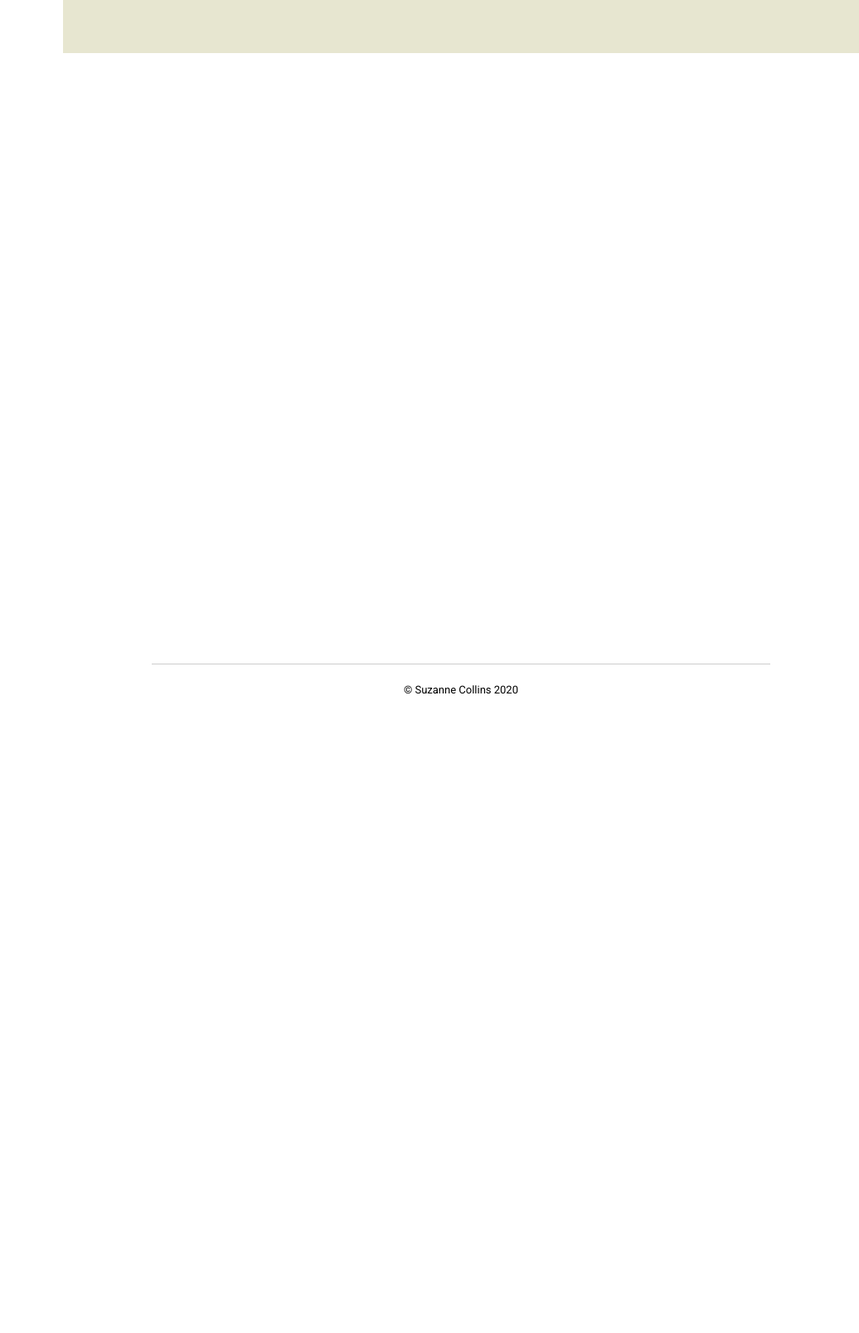
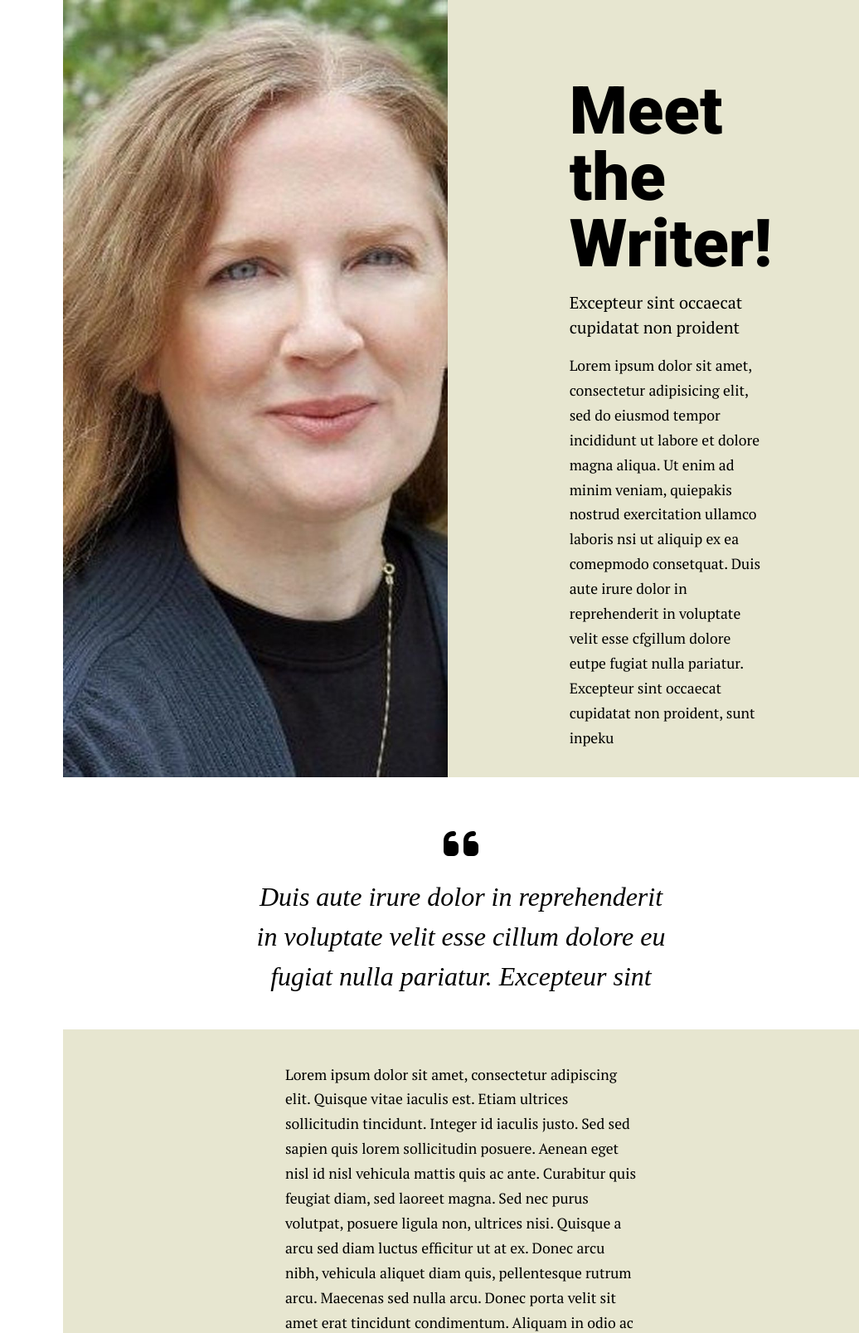
Before and after one commit to brunlucen/brunlucen.github.io, a plain HTML site: page suzanne-project/about.html in a window 1280 px wide. Shown: the top 1607 px of the page at 83% size, 244-1280 px from the left. Before the commit the page ends 862 px from the top, so only its background shows below. Drawn offline with nearby package versions, Linux system fonts and the light colour scheme; a web font is replaced by a local one.

Commit message:
New updates on the about page

```diff
--- a/suzanne-project/about.html
+++ b/suzanne-project/about.html
@@ -21,6 +21,8 @@
   <!--Google Fonts-->
   <link href="https://fonts.googleapis.com/css?family=PT+Serif:400,700%7CRoboto:300,400,700,900&display=swap"
     rel="stylesheet">
+  <link href="https://fonts.googleapis.com/css?family=Playfair+Display:500i&display=swap" rel="stylesheet">
+
   <!--FontAwesome-->
   <script src="https://kit.fontawesome.com/ea152fc1df.js" crossorigin="anonymous"></script>
 </head>
@@ -59,8 +61,69 @@
         </ul>
       </nav>
     </header>
-    <main>
-      <section class="light"></section>
+    <main id="about">
+      <section class="light about">
+        <picture>
+          <img src="img/suzanne.jpg" alt="Photo of Suzanne Collins">
+        </picture>
+        <div>
+          <h1>Meet the Writer!</h1>
+          <h2>Excepteur sint occaecat cupidatat non proident</h2>
+          <p>Lorem ipsum dolor sit amet, consectetur adipisicing elit, sed do eiusmod tempor incididunt ut labore et
+            dolore magna aliqua. Ut enim ad minim veniam, quiepakis nostrud exercitation ullamco laboris nsi ut aliquip
+            ex ea comepmodo consetquat. Duis aute irure dolor in reprehenderit in voluptate velit esse cfgillum dolore
+            eutpe fugiat nulla pariatur. Excepteur sint occaecat cupidatat non proident, sunt inpeku</p>
+        </div>
+      </section>
+      <section class="quote"><i class="fas fa-3x fa-quote-left margin-vh"></i><em>Duis aute irure dolor in reprehenderit
+          in voluptate velit esse cillum dolore eu fugiat nulla pariatur. Excepteur sint </em></section>
+      <section class="light">
+        <p>Lorem ipsum dolor sit amet, consectetur adipiscing elit. Quisque vitae iaculis est. Etiam ultrices
+          sollicitudin tincidunt. Integer id iaculis justo. Sed sed sapien quis lorem sollicitudin posuere. Aenean eget
+          nisl id nisl vehicula mattis quis ac ante. Curabitur quis feugiat diam, sed laoreet magna. Sed nec purus
+          volutpat, posuere ligula non, ultrices nisi. Quisque a arcu sed diam luctus efficitur ut at ex. Donec arcu
+          nibh, vehicula aliquet diam quis, pellentesque rutrum arcu. Maecenas sed nulla arcu. Donec porta velit sit
+          amet erat tincidunt condimentum. Aliquam in odio ac arcu mattis congue vel eget purus.</p>
+
+        <p>
+          Integer vulputate vehicula hendrerit. Pellentesque et ornare dui. Sed rutrum sapien neque, non imperdiet enim
+          dictum et. Nunc laoreet elit eros. Aliquam ut felis justo. Donec eleifend mi quis magna pellentesque ornare.
+          Phasellus ullamcorper condimentum luctus. Aliquam aliquam eros urna, eu interdum eros interdum quis. Ut sit
+          amet ultrices sem. Cras malesuada lacus et lacus rutrum tempor. Curabitur quis accumsan augue. Phasellus nec
+          leo at orci luctus tincidunt vel quis libero. Nullam cursus augue quis leo eleifend tincidunt.
+        </p>
+        <p>
+          Curabitur ac ligula consectetur, accumsan mi quis, imperdiet metus. Etiam vestibulum elementum tincidunt.
+          Aenean semper non neque ut finibus. Etiam gravida mi eu sem varius porttitor. Cras ac ornare mauris. Morbi
+          placerat lorem libero, viverra porta erat tincidunt sed. Nulla eu justo turpis.</p>
+        <div></div>
+      </section>
+      <section id="progress" class="light">
+        <a href="">
+          <div class="card">
+            <img src="img/hand.svg" alt="">
+            <div>
+              <div>
+                <h3>Progress updates</h3><i class="fas fa-plus"></i>
+              </div>
+              <p>Finished 200 pages of the new novel. Sharing some thoughts about the process and also a few decisions.
+              </p>
+            </div>
+          </div>
+        </a>
+        <a href="">
+          <div class="card">
+            <img src="img/hungergamessymbol.svg" alt="">
+            <div>
+              <div>
+                <h3>The politics of Panem</h3><i class="fas fa-plus"></i>
+              </div>
+              <p>Learn more about the politics and about the secret hand that rules Panem. It's an exciting read!
+              </p>
+            </div>
+          </div>
+        </a>
+      </section>
     </main>
     <footer>
       <p>© Suzanne Collins 2020</p>
--- a/suzanne-project/css/style.css
+++ b/suzanne-project/css/style.css
@@ -18,6 +18,7 @@ by Bruno Lucena
   --color-btn-secondary: black;
   --font-h: 'Roboto', sans-serif;
   --font-p: 'PT Serif', sans-serif;
+  --font-em: 'Playfair Display', serif;
   --color-light: white;
   --color-dark: black;
   --color-ptext: #333333;
@@ -81,7 +82,6 @@ header {
 }
 
 section {
-  background-color: var(--color-bg2);
   padding: var(--padding-small);
 }
 
@@ -276,6 +276,12 @@ div.social i {
   padding: 0 0.1em
 }
 
+
+.about img {
+  object-fit: cover;
+  max-width: 720px;
+}
+
 /* Header logo is following the prototype design where I made the decision to display a horizontal logo on the masthead but another version of the logo in the mobile (hamburguer) menu */
 header img {
   width: 160px;
@@ -288,7 +294,6 @@ header nav img {
 }
 
 /* Start of main content */
-
 section img {
   width: 100%;
 }
@@ -307,20 +312,42 @@ section div.image img:hover {
   transition: all 0.3s ease-in-out;
 }
 
-section:first-child {
+section.about:nth-child(1) {
   padding-top: 4.375rem;
 }
 
 .hero {
-  background-image: var(--color-bg1);
   height: 100vh;
   display: flex;
   justify-content: space-around;
   align-items: center;
   flex-direction: column;
   text-align: center;
+}
+
+.gradient {
+  background-image: var(--color-bg1);
   background-size: 400% 400%;
   animation: Gradient 25s ease infinite;
+}
+
+.about {
+  padding: 0;
+  text-align: left;
+}
+
+.about div,
+#about section:not(.about) {
+  padding: 2.5rem;
+  grid-column: 8 / 12;
+}
+
+.quote {
+  text-align: center;
+  display: flex;
+  flex-direction: column;
+  max-width: 60%;
+  margin: auto;
 }
 
 section .card {
@@ -329,13 +356,13 @@ section .card {
   padding: var(--padding-normal);
   border-radius: 0.3em;
   display: grid;
-  grid-template-columns: 72px 3fr;
+  grid-template-columns: 32px 3fr;
   grid-gap: 1rem;
 }
 
-section .card img {
-  max-height: 64px;
-}
+/* section .card img {
+  max-height: 32px;
+} */
 
 section .card div div {
   display: flex;
@@ -440,7 +467,6 @@ section.blog {
 footer {
   padding: var(--padding-normal);
   text-align: center;
-  border-top: 1px solid #cccccc;
 }
 
 /* Useful classes */
@@ -463,9 +489,14 @@ section h1 {
   font-family: var(--font-h);
 }
 
-section.hero h1 {
+section.hero h1,
+section.about h1 {
   color: var(--color-light);
   font-weight: 900;
+}
+
+section.about h1 {
+  color: black;
 }
 
 section.hero p {
@@ -484,11 +515,35 @@ h2 {
   margin: 0 0 0.9rem;
 }
 
+.about h2 {
+  font-size: 1.250rem;
+  font-family: var(--font-p);
+  margin: 1rem 0;
+}
+
+.quote em {
+  font-size: 2rem;
+  line-height: 1.5;
+  font-family: 'Playfair Display', serif;
+}
+
 section p,
 .blog-card div p {
   font-size: var(--fontsize-normal);
   font-family: var(--font-p);
   line-height: 1.7;
+}
+
+p+p {
+  margin: 1rem 0 0 0;
+}
+
+em {
+  font-style: italic;
+}
+
+section.light {
+  background-color: var(--color-bg2);
 }
 
 section:not(.light) p {
@@ -650,6 +705,8 @@ a div.card:hover {
   main div.image {
     width: 280px;
   }
+
+
 }
 
 @media all and (min-width: 768px) {
@@ -685,13 +742,18 @@ a div.card:hover {
     padding: 2rem 1rem;
   }
 
+  .about div {
+    padding: 5.875rem 2rem 2rem 2rem;
+  }
+
   section.light div.flex,
   section.light a {
     grid-column: 2 / 12;
   }
 
-  section.light .card {
+  section .card {
     margin: 0;
+    grid-template-columns: 40px 3fr;
   }
 
   .books .hungergames {
@@ -773,8 +835,22 @@ a div.card:hover {
     grid-template-rows: 1fr 1fr 1fr;
   }
 
+  section.light.about {
+    padding: 0;
+  }
+
+  section.about picture {
+    grid-column: 1 / 7;
+    min-height: 50%;
+  }
+
   main div.image {
     max-width: 370px;
+  }
+
+  .about img {
+    max-height: 100%;
+    height: 100%;
   }
 
   a.button {
@@ -799,6 +875,10 @@ a div.card:hover {
   .blog-card div p {
     font-size: var(--fontsize-tablet);
   }
+
+  .light p {
+    grid-column: 4/10;
+  }
 }
 
 
@@ -812,12 +892,7 @@ a div.card:hover {
     grid-row: 3 / 5;
   }
 
-  .blog div img,
-  .blog div picture {
-    height: 355px;
-    grid-column: 1 / span 12;
-    grid-row: 1/4
-  }
+
 
   .blog>div.title:first-child {
     grid-column: 2/12;
@@ -837,7 +912,7 @@ a div.card:hover {
   }
 }
 
-@media all and (min-width: 1024px) {
+@media all and (min-width: 1200px) {
   .wrapper {
     display: grid;
     grid-template-columns: repeat(12, 1fr);
@@ -877,6 +952,12 @@ a div.card:hover {
     background: white;
     justify-content: space-around;
   }
+
+  .about img {
+    object-fit: cover;
+    height: 100%;
+  }
+
 
   .filter {
     background-color: var(--color-default);
```
Also changed, not shown: suzanne-project/index.html (+1 -1 lines).
